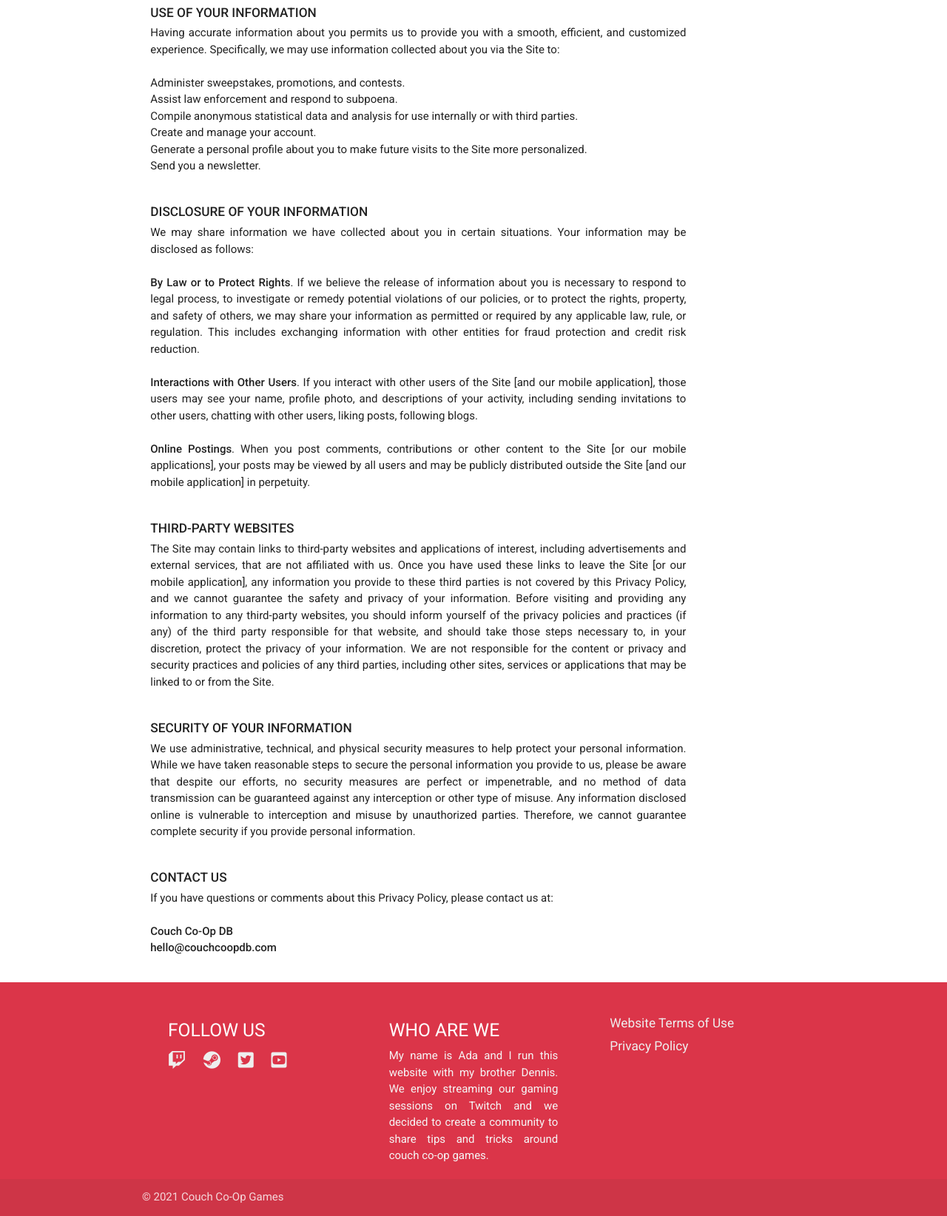
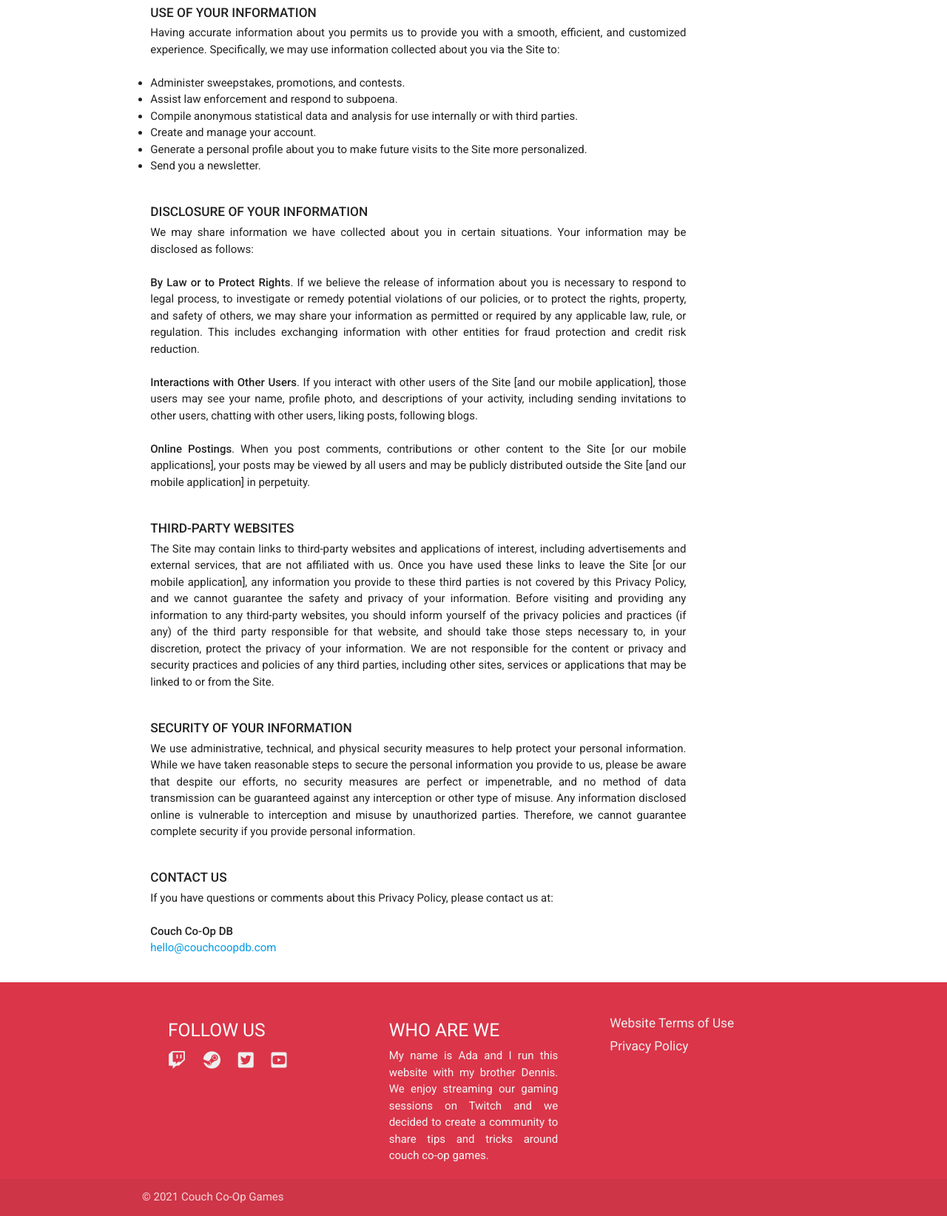
Before and after one commit to MihaelaVacarus/Couch-Co-Op-DB, a Flask app: page /privacy_policy in a window 1280 px wide. Shown: the part 1057-2701 px from the top of the page at 74% size. Run offline with Flask 2, Linux system fonts and the light colour scheme; some libraries are stand-ins or nearby versions.

Commit message:
Fix format and add href for contact details

```diff
--- a/static/css/style.css
+++ b/static/css/style.css
@@ -146,6 +146,12 @@ main {
     text-align: justify;
 }
 
+/* --------------------------------------------- Privacy Policy */
+
+#use-information ul li {
+    list-style-type: disc;
+}
+
 /* --------------------------------------------- Media Queries */
 @media screen and (max-width: 464px) {
     /* --------------------------------------------- Website navigation */
--- a/templates/privacy_policy.html
+++ b/templates/privacy_policy.html
@@ -116,8 +116,8 @@
                 <p>If you have questions or comments about this Privacy Policy, please contact us at:</p><br>
                 <strong>
                     <p>Couch Co-Op DB</p>
-                    <p>hello@couchcoopdb.com</p>
                 </strong>
+                <a href="mailto:hello@couchcoopdb.com">hello@couchcoopdb.com</a>
             </div>
         </div>
         <div class="col hide-on-small-only m3 l2">
```
